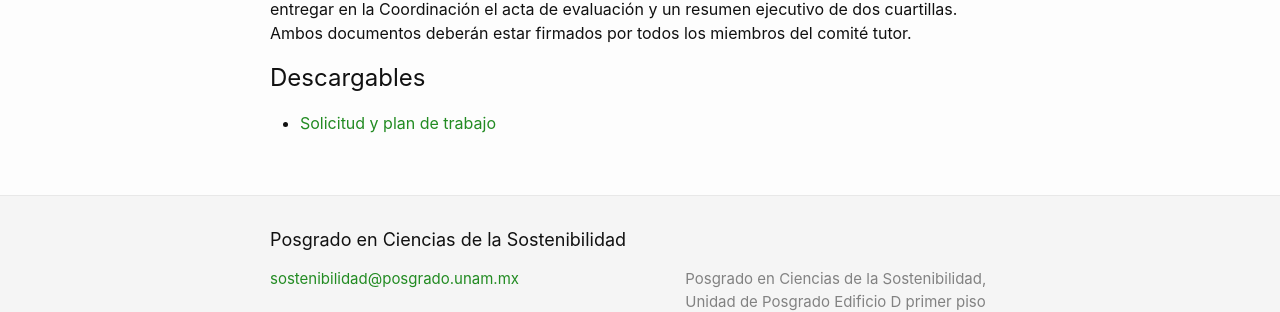
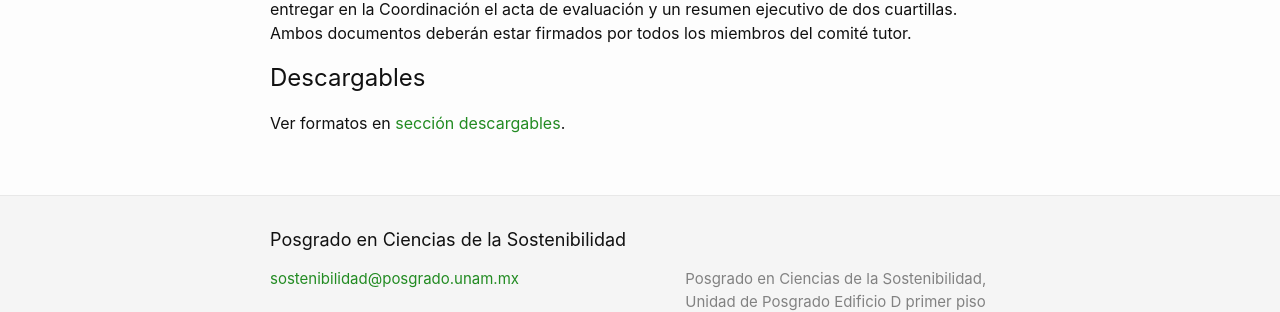
Before and after one commit to pcs-unam/pcs-unam.github.io, a Jekyll site: the page built from maestria/seminario_tesis.md, in a window 1280 px wide. Shown: the part 858-1170 px from the top of the page. Built offline with Jekyll 4.4.1, drawn with Linux system fonts in a browser that asks for light colours.

Commit message:
Se quita liga específica por general en descargables

```diff
--- a/maestria/seminario_tesis.md
+++ b/maestria/seminario_tesis.md
@@ -44,4 +44,4 @@
 
 # Descargables
 
- - [Solicitud y plan de trabajo](/assets/docs/seminario-tesis-maestria.xls)
+Ver formatos en [sección descargables](/maestria/descargables/).
```
